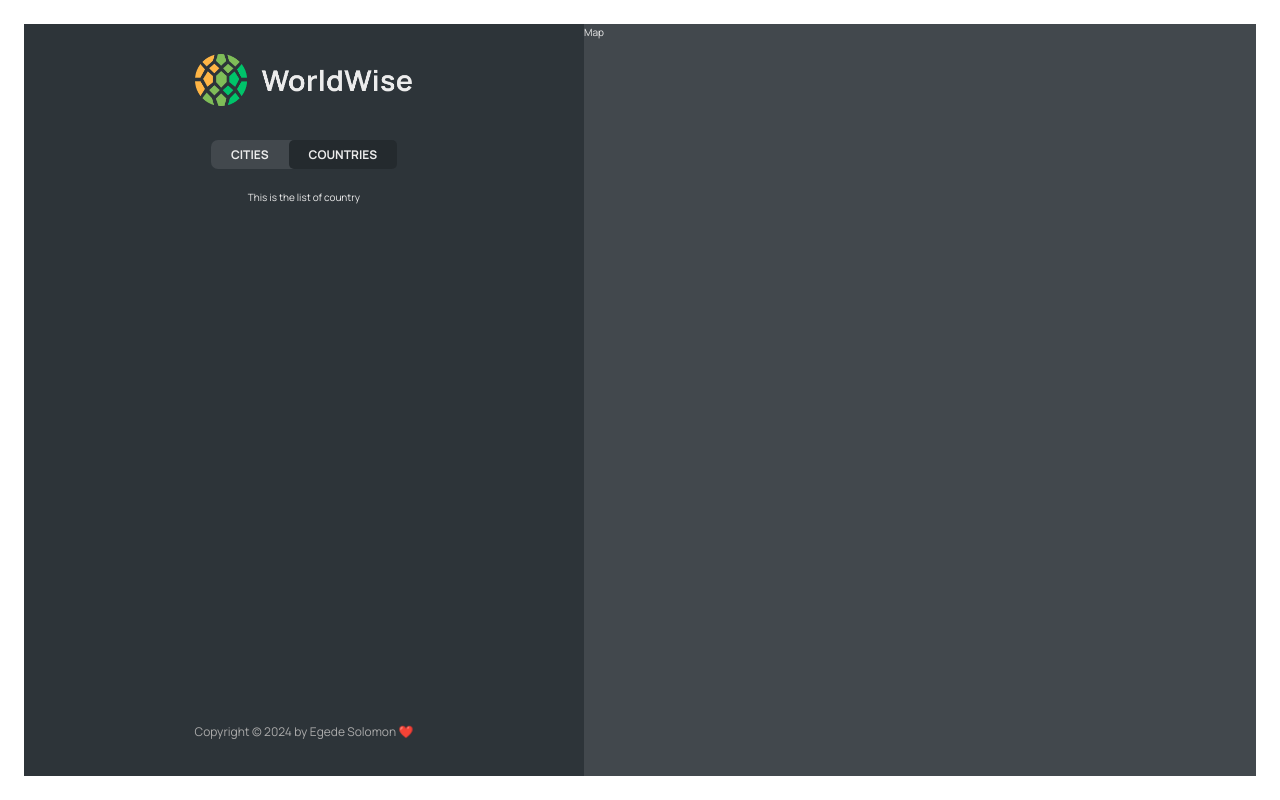
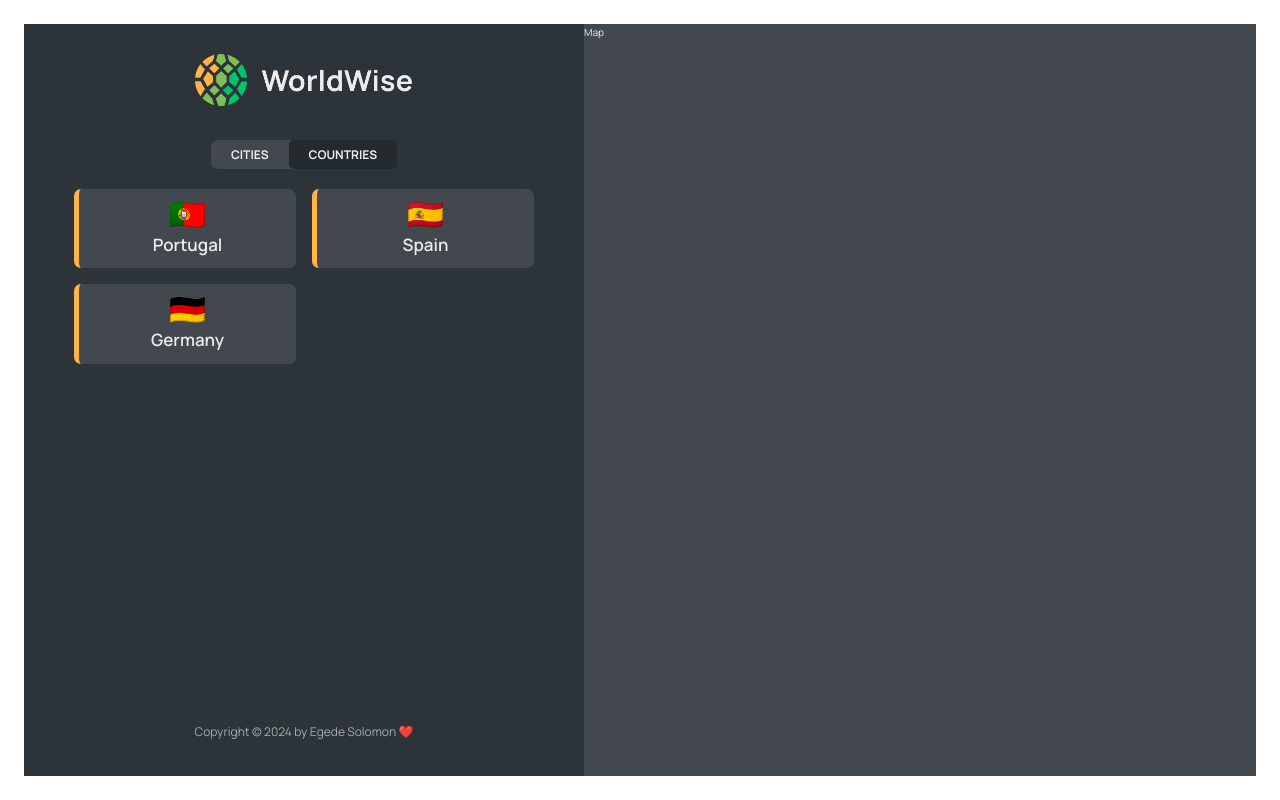
Before and after one commit to AnonSols/Word-wise, a React (Vite) app: page /app/country in a window 1280 px wide. Built offline with nearby package versions, Linux system fonts and the light colour scheme; data requests are answered from the project's data file.

Commit message:
fix bug on country list

```diff
--- a/src/App.tsx
+++ b/src/App.tsx
@@ -9,6 +9,7 @@ import AppLayout from "./pages/AppLayout";
 import CityList from "./components/CityList";
 import { useEffect, useReducer } from "react";
 import { InitialState, REDUCER_ACTION, REDUCER_TYPE } from "../types/model";
+import CountryList from "./components/CountryList";
 
 const App = () => {
   const initialState: InitialState = {
@@ -74,7 +75,7 @@ const App = () => {
             />
             <Route
               path="country"
-              element={<p>This is the list of country</p>}
+              element={<CountryList cities={cities} isLoading={isLoading} />}
             />
             <Route path="form" element={<p>This is the form</p>} />
           </Route>
--- a/src/components/CountryList.tsx
+++ b/src/components/CountryList.tsx
@@ -1,4 +1,3 @@
-import { useEffect } from "react";
 import styles from "./CountryList.module.css";
 import { CountryProp, cities } from "../../types/model";
 import Spinner from "./Spinner";
@@ -11,7 +10,6 @@ type Prop = {
 };
 
 const CountryList = ({ cities, isLoading }: Prop) => {
-  useEffect;
   if (isLoading) return <Spinner />;
   if (cities && !cities.length)
     return (
@@ -19,17 +17,18 @@ const CountryList = ({ cities, isLoading }: Prop) => {
         message={"Add your first city by clicking on a city on the map"}
       />
     );
+  const check: CountryProp[] = [];
 
-  const countries: CountryProp[] =
+  const countries =
     cities &&
     cities.reduce((arr, city) => {
-      if (!arr.map((el) => el.country).includes(city.country)) {
+      if (!arr.map((el) => el.country).includes(city.country))
         return [...arr, { country: city.country, emoji: city.emoji }];
-      } else return arr;
-    }, []);
+      else return arr;
+    }, check);
   return (
     <ul className={styles.countryList}>
-      {countries.map((country) => (
+      {countries?.map((country) => (
         <CountryItem Country={country} />
       ))}
     </ul>
--- a/types/model.ts
+++ b/types/model.ts
@@ -22,6 +22,7 @@ export interface CountryProp {
   emoji: string;
 }
 export type cities = typeof sample;
+
 export type InitialState = {
   cities?: Array<typeof sample>;
   isLoading?: boolean;
```
